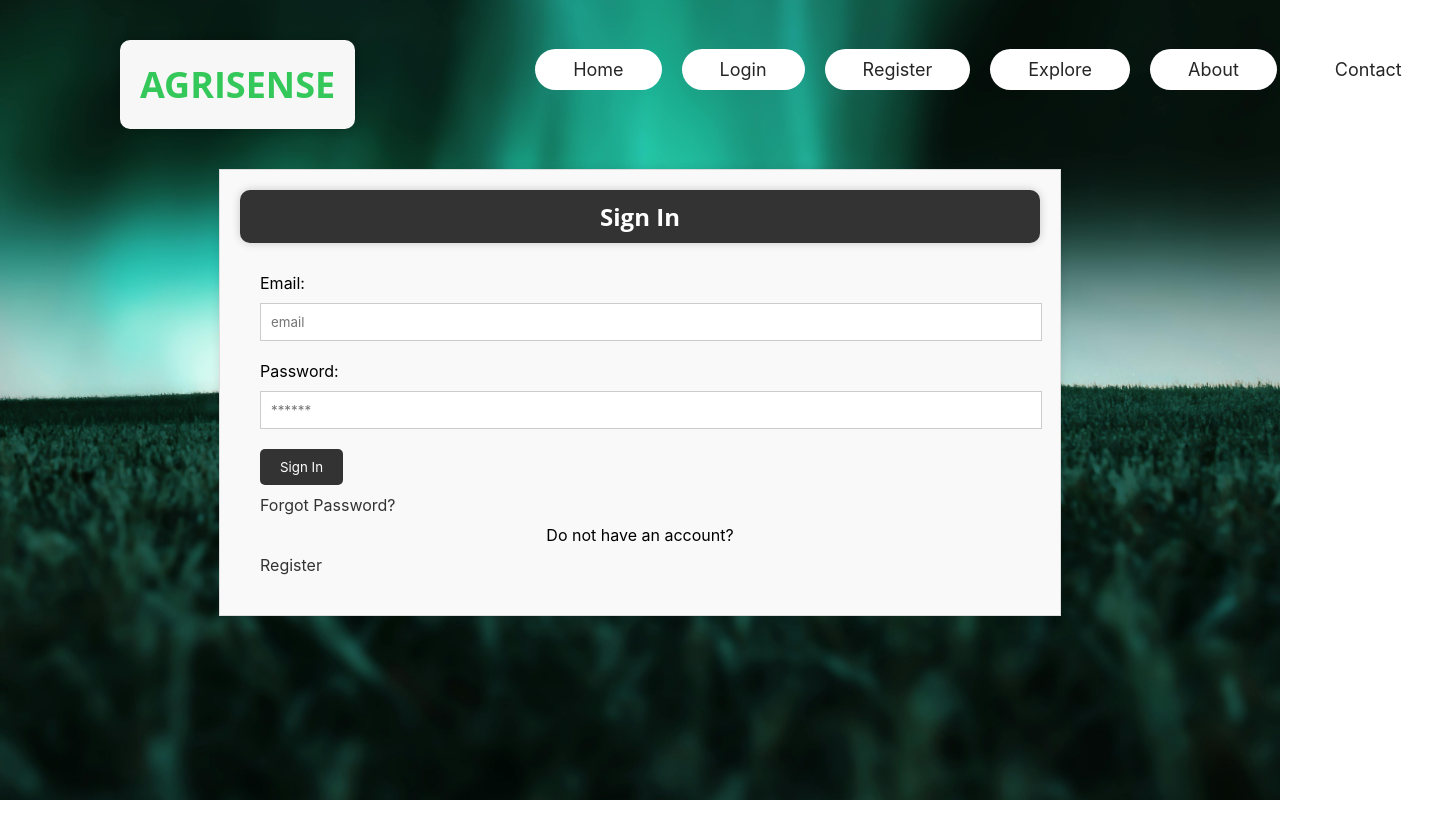
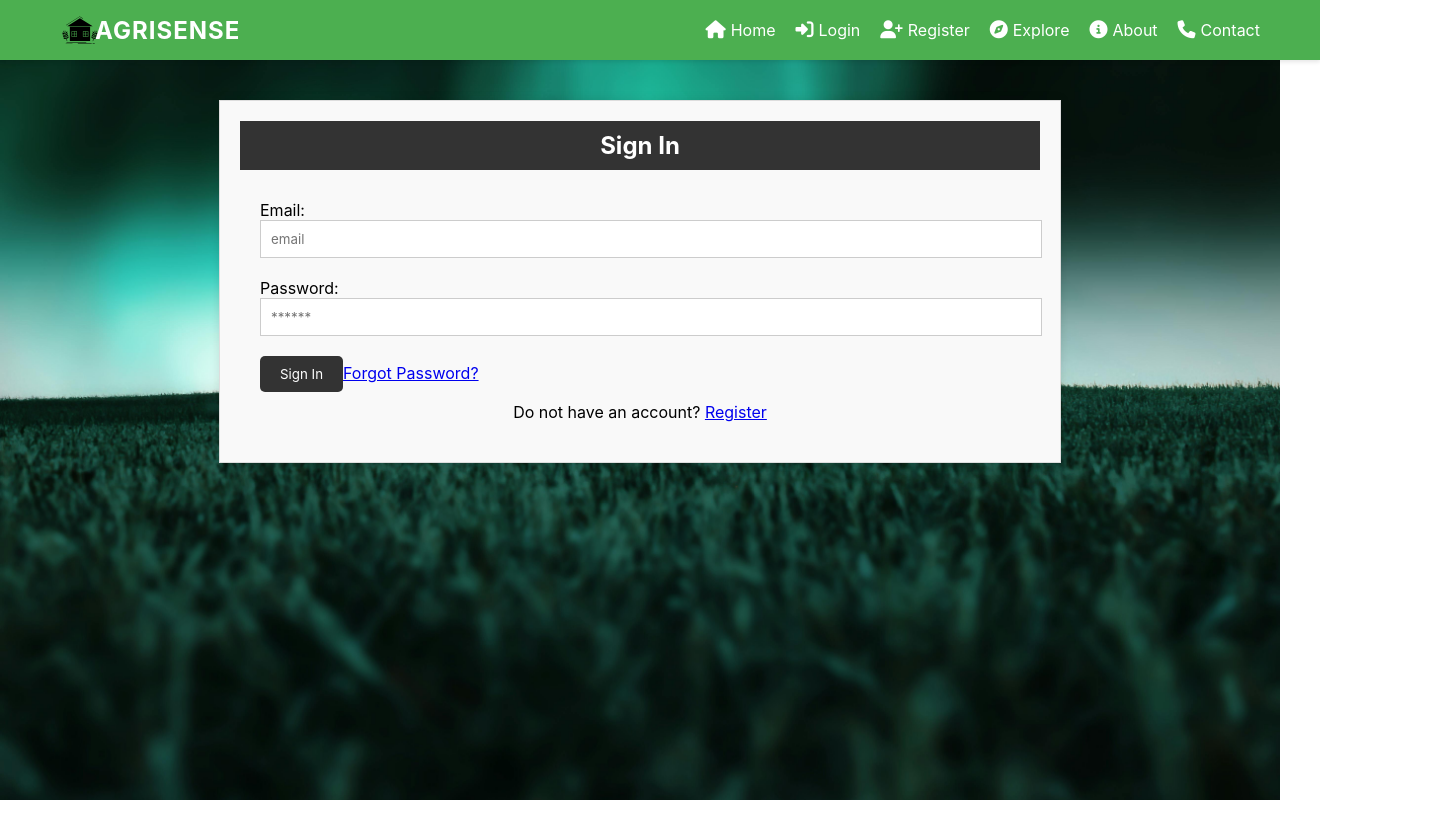
Before and after one commit to amanidy/projectc, a React (Create React App) app in the folder agri/: page /login in a window 1280 px wide. Shown: the whole page, 1440 px wide, since content can reach past the window. After the commit the page ends 800 px from the top, so only its background shows below. Built offline with nearby package versions, Linux system fonts and the light colour scheme.

Commit message:
Styled my home page

```diff
--- a/agri/src/Components/Hero/Hero.css
+++ b/agri/src/Components/Hero/Hero.css
@@ -1,97 +1,91 @@
 .hero {
-  margin: 0;
-  padding: 0;
   position: relative;
   display: flex;
   flex-direction: column;
-  align-items: flex-start;
-  justify-content: flex-start;
-  height: 100vh;
-  padding-left: 20px;
+  align-items: center;
+  justify-content: center;
+  padding: 80px 20px; /* Adjust padding as needed */
+  color: #fff;
+  height: calc(100vh - 320px);  /* Adjust based on navbar height */
+}
+
+.hero-content {
+  text-align: center;
 }
 
 .hero-text {
-  color: #fff;
-  font-size: 60px;
-  font-weight: 500;
-  line-height: 130px;
+  font-size: 50px;
+  font-weight: 600;
+  line-height: 1.2;
   text-shadow: 2px 2px 4px rgba(0, 0, 0, 0.5);
-  text-align: left;
-  margin: 0;
 }
 
 .hero-explore {
-  display: flex;
+  display: inline-flex;
   align-items: center;
-  gap: 20px;
-  width: fit-content;
-  margin-top: 70px;
-  padding: 5px 8px;
-  padding-left: 30px;
-  border-radius: 60px;
-  background-color: rgb(161, 132, 132);
+  gap: 10px;
+  margin-top: 30px;
+  padding: 12px 20px;
+  border-radius: 30px;
+  background-color: #EDEDED;
   cursor: pointer;
-  transition: background-color 0.3s;
+  transition: background-color 0.3s, transform 0.2s;
 }
 
 .hero-explore:hover {
-  background-color: #f0f0f0;
+  background-color: #D0D0D0;
+  transform: translateY(-3px);
 }
 
 .hero-explore p {
-  color: #292929;
-  font-size: 20px;
+  font-size: 24px;
   font-weight: 500;
+  color: #333;
+}
+
+.explore-arrow {
+  width: 24px;
+  height: auto;
 }
 
 .hero-dot-play {
-  margin-top: 120px;
+  margin-top: 50px;
   display: flex;
-  justify-content: space-between;
+  justify-content: center;
   align-items: center;
   width: 100%;
+  max-width: 600px; /* Adjust based on content width */
 }
 
 .hero-dots {
   display: flex;
-  align-items: center;
-  gap: 23px;
+  gap: 15px;
   list-style: none;
   padding: 0;
   margin: 0;
 }
 
 .hero-dot {
+  width: 12px;
+  height: 12px;
+  background: #ccc;
+  border-radius: 50%;
   cursor: pointer;
-  width: 15px;
-  height: 15px;
-  background: #fff;
-  border-radius: 50%;
   transition: background-color 0.3s;
 }
 
-.hero-dot-orange {
+.hero-dot-active {
   background: orangered;
 }
 
 .hero-play {
   display: flex;
   align-items: center;
-  gap: 30px;
+  margin-left: 20px;
 }
 
 .hero-play img {
-  cursor: pointer;
   width: 30px;
   height: 30px;
+  cursor: pointer;
 }
-
-.hero-play p {
-  color: #fff;
-  font-size: 19px;
-}
-
-.explore-arrow {
-  width: 30px;
-  height: auto;
-}
--- a/agri/src/Components/Hero/Hero.jsx
+++ b/agri/src/Components/Hero/Hero.jsx
@@ -14,6 +14,7 @@ const Hero = ({ setPlayStatus, heroData, heroCount, setHeroCount, playStatus })
 
   return (
     <div className='hero'>
+      <div className='hero-content'>
         <div className='hero-text'>
           <p>{heroData[heroCount].text1}</p>
           <p>{heroData[heroCount].text2}</p>
@@ -22,11 +23,12 @@ const Hero = ({ setPlayStatus, heroData, heroCount, setHeroCount, playStatus })
           <p>Explore features</p>
           <img className='explore-arrow' src={arrow_btn} alt='Explore features' />
         </div>
+      </div>
       <div className='hero-dot-play'>
         <ul className='hero-dots'>
-          <li onClick={() => setHeroCount(0)} className={heroCount === 0 ? "hero-dot-orange" : "hero-dot"}></li>
-          <li onClick={() => setHeroCount(1)} className={heroCount === 1 ? "hero-dot-orange" : "hero-dot"}></li>
-          <li onClick={() => setHeroCount(2)} className={heroCount === 2 ? "hero-dot-orange" : "hero-dot"}></li>
+          <li onClick={() => setHeroCount(0)} className={heroCount === 0 ? "hero-dot hero-dot-active" : "hero-dot"}></li>
+          <li onClick={() => setHeroCount(1)} className={heroCount === 1 ? "hero-dot hero-dot-active" : "hero-dot"}></li>
+          <li onClick={() => setHeroCount(2)} className={heroCount === 2 ? "hero-dot hero-dot-active" : "hero-dot"}></li>
         </ul>
         <div className='hero-play'>
           <img onClick={() => setPlayStatus(!playStatus)} src={playStatus ? pause_icon : play_icon} alt="Play/Pause" />
--- a/agri/src/Components/Navbar/Navbar.css
+++ b/agri/src/Components/Navbar/Navbar.css
@@ -1,56 +1,71 @@
-.nav{
-    display: flex;
-    align-items: center;
-    justify-content: space-between;
-    margin: 40px 120px;
-    color: white;
+.navbar {
+  background-color: #4CAF50; /* Green background */
+  color: #fff; /* White text color */
+  padding: 10px 20px; /* Padding for top and bottom, and some horizontal padding */
+  box-shadow: 0 2px 4px rgba(0, 0, 0, 0.1); /* Subtle shadow for depth */
+  width: 100%; /* Full width */
 }
 
-.nav-menu{
-    display: flex;
-    align-items: center;
-    list-style: none;
-    font-size: 18px;
-    gap: 20px;
-    margin-left: 180px;
-    margin-top: -30px;
+.navbar-container {
+  max-width: 1200px; /* Limit the width to 1000px */
+  margin: 0 auto; /* Center the container horizontally */
+  display: flex; /* Use flexbox for layout */
+  justify-content: space-between; /* Space items evenly */
+  align-items: center; /* Center items vertically */
 }
 
-.nav-contact{
-    border-radius: 50px;
-    padding: 10px 38px;
-    background-color: white;
-    color: #262626;
-    text-decoration: none;
-}
-.nav-contact:hover {
-  background-color: #baaeba;
+.navbar-logo {
+  font-size: 24px; /* Font size for the logo */
+  margin: 0; /* Remove default margin */
+  font-weight: bold; /* Bold font weight */
+  letter-spacing: 1px; /* Add some letter spacing */
+  background-size: 40px; /* Adjust background size */
+  background-position: left center; /* Position the background */
+  background-repeat: no-repeat; /* Prevent background from repeating */
+  margin-left: -470px;
+  order: 1; /* Ensure h2 is on the right */
 }
 
-h2 {
-  font-family: 'Open Sans', sans-serif;
-  font-size: 36px;
-  font-weight: bold;
-  color: #34C759;
-  padding: 20px;
-  background-color: #F7F7F7;
-  border-radius: 10px;
-  box-shadow: 0px 0px 10px rgba(0, 0, 0, 0.2);
-  text-align: center;
-  position: relative;
+.navbar-menu {
+  list-style-type: none; /* Remove default list style */
+  padding: 0; /* Remove default padding */
+  margin: 0; /* Remove default margin */
+  display: flex; /* Use flexbox for layout */
+  order: 2; /* Ensure list items are on the left */
 }
 
-h2::before {
-  content: '';
-  position: absolute;
-  top: 0;
-  left: 0;
-  width: 100%;
-  height: 100%;
-  background-image: url('../../assets/logo-icon.svg');
-  background-size: contain;
-  background-repeat: no-repeat;
-  background-position: center;
-  opacity: 0.1;
-  z-index: -1;
+.navbar-item {
+  margin-right: 20px; /* Margin between list items */
 }
+
+.navbar-link {
+  color: #fff; /* White text color */
+  text-decoration: none; /* Remove underline */
+  font-size: 16px; /* Font size */
+  display: flex; /* Use flexbox for layout */
+  align-items: center; /* Center items vertically */
+  transition: color 0.3s ease; /* Smooth color transition */
+}
+
+.navbar-link i {
+  margin-right: 5px; /* Margin between icon and text */
+  font-size: 18px; /* Icon font size */
+}
+
+.navbar-link:hover {
+  color: #ffd700; /* Yellow text color on hover */
+  text-decoration: underline; /* Underline on hover */
+}
+
+/* Additional styles for enhanced interactivity */
+.navbar-link:hover i {
+  transform: scale(1.1); /* Scale icon on hover */
+}
+
+.navbar-menu li:last-child {
+  margin-right: 0; /* Remove margin from the last list item */
+}
+.logo-icon{
+  width: 40px;
+  height: auto;
+}
--- a/agri/src/Components/Navbar/Navbar.jsx
+++ b/agri/src/Components/Navbar/Navbar.jsx
@@ -1,23 +1,37 @@
 import React from 'react';
-import './Navbar.css'
 import { Link } from 'react-router-dom';
-  const Navbar = () => {
+import './Navbar.css';
+import logoIcon from '../../assets/logo-icon.svg'; // Import your logo icon
+
+const Navbar = () => {
   return (
-<div>
-      <div className='nav'>
-        <h2>AGRISENSE</h2>
+    <div className='navbar'>
+      <div className='navbar-container'>
+        <img src={ logoIcon} alt='' className='logo-icon'/>
+        <h2 className='navbar-logo' >AGRISENSE</h2>
+        <ul className='navbar-menu'>
+          <li className='navbar-item'>
+            <Link to="/agrisense" className='navbar-link'><i className='fas fa-home'></i> Home</Link>
+          </li>
+          <li className='navbar-item'>
+            <Link to="/login" className='navbar-link'><i className='fas fa-sign-in-alt'></i> Login</Link>
+          </li>
+          <li className='navbar-item'>
+            <Link to="/signup" className='navbar-link'><i className='fas fa-user-plus'></i> Register</Link>
+          </li>
+          <li className='navbar-item'>
+            <Link to="/explore" className='navbar-link'><i className='fas fa-compass'></i> Explore</Link>
+          </li>
+          <li className='navbar-item'>
+            <Link to="/about" className='navbar-link'><i className='fas fa-info-circle'></i> About</Link>
+          </li>
+          <li className='navbar-item'>
+            <Link to="/contact" className='navbar-link'><i className='fas fa-phone'></i> Contact</Link>
+          </li>
+        </ul>
+      </div>
+    </div>
+  );
+}
 
-      <ul className='nav-menu'>
-        <Link to="/agrisense" className='nav-contact'>Home</Link>
-        <Link to="/login" className='nav-contact'>Login</Link>
-        <Link to="/signup" className='nav-contact'>Register</Link>
-        <Link to="/explore" className='nav-contact'>Explore</Link>
-        <Link to="/about" className='nav-contact'>About</Link>
-        <Link to="/contact" className='nav-contact'>Contact</Link>
-
-      </ul>
-      </div>
-      </div>
-  )
-  }
 export default Navbar;
--- a/agri/src/Pages/Login/Login.css
+++ b/agri/src/Pages/Login/Login.css
@@ -20,7 +20,7 @@
     padding: 20px;
 }
 
-.sign-in-form label {
+.sign-up-form label {
     display: block;
     margin-bottom: 10px;
 }
@@ -50,15 +50,3 @@
     text-align: center;
     margin-top: 10px;
 }
-
-.sign-in-form a {
-    display: flex;
-    text-align: center;
-    margin-top: 10px;
-    color: #333;
-    text-decoration: none;
-}
-
-.sign-in-form a:hover {
-    text-decoration: underline;
-}
```
Lines whose indentation alone changed are shown as unchanged.
